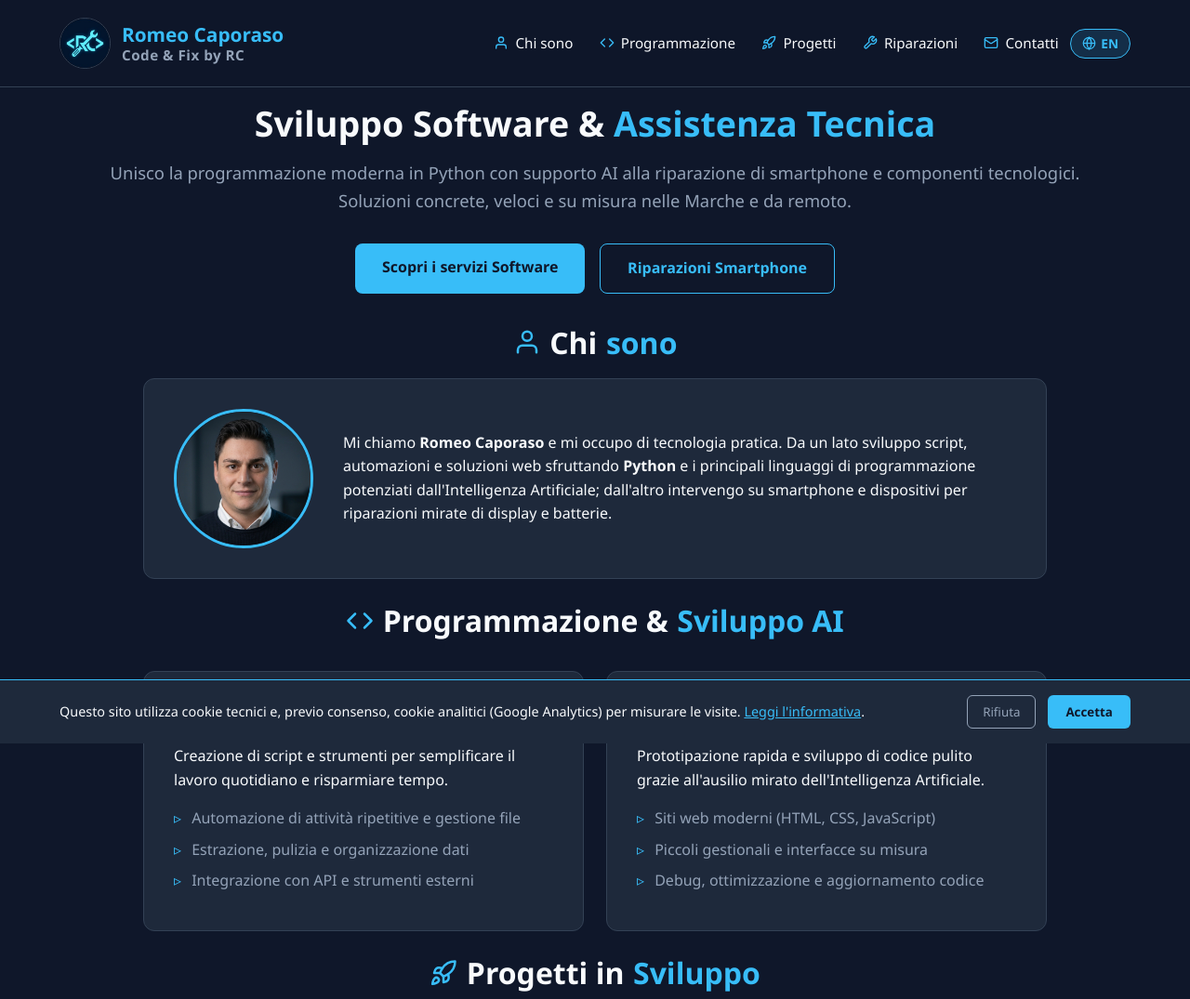
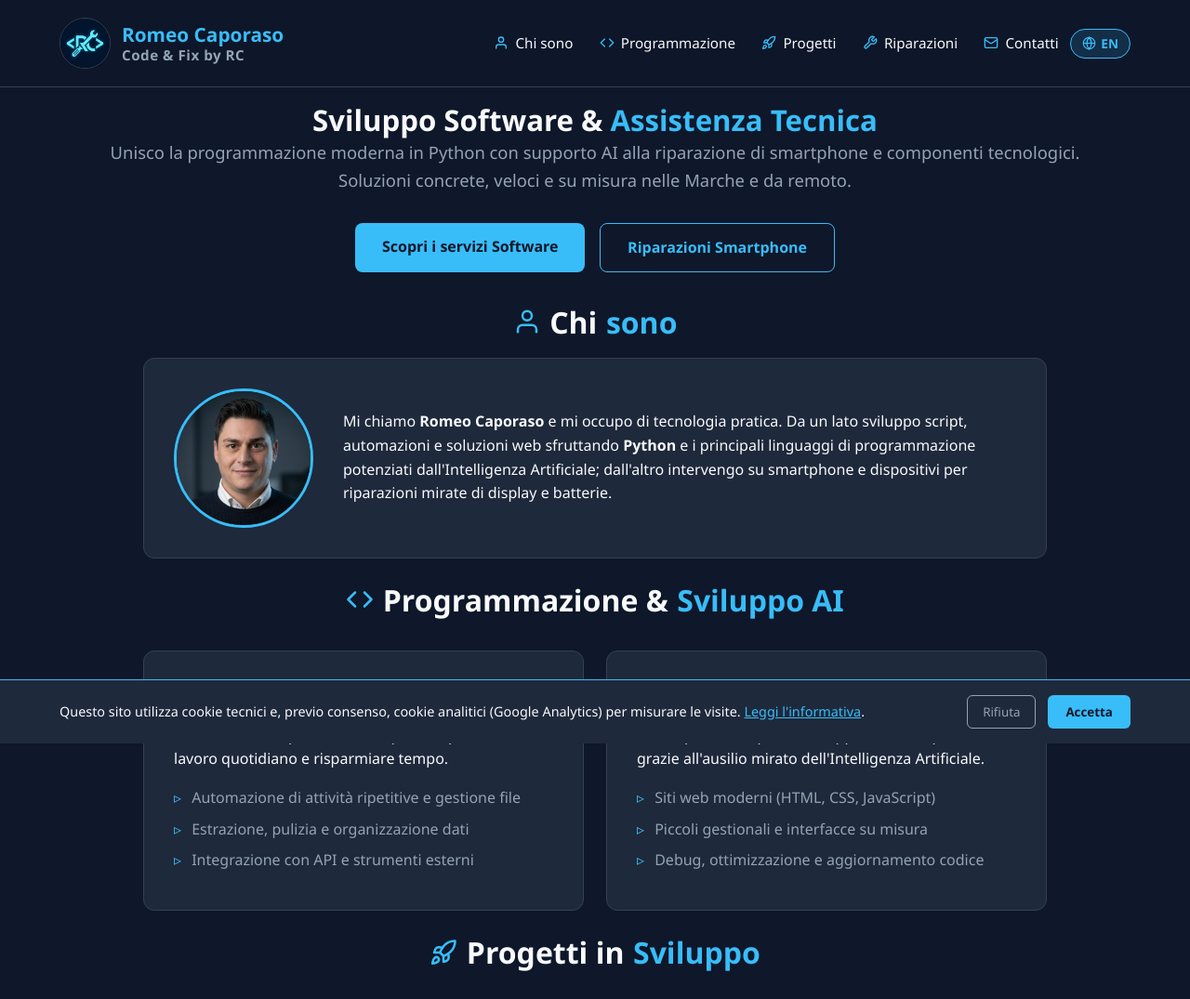
Before and after one commit to romeocaporaso/romeocaporaso.github.io, a plain HTML site: page index.html in a window 1280 px wide. Shown: the top 1075 px of the page at 93% size. Drawn offline with Linux system fonts and the light colour scheme.

Commit message:
Update index.html

```diff
--- a/index.html
+++ b/index.html
@@ -56,7 +56,12 @@
         nav a:hover { color: var(--accent); }
 
         .hero { padding: 1rem 3% 0.5rem; text-align: center; max-width: 1200px; margin: 0 auto; }
-        .hero h1 { font-size: 2.35rem; margin-bottom: 1rem; line-height: 1.2; white-space: nowrap; }
+        .hero h1 {
+            white-space: normal;
+            font-size: 1.95rem;
+            line-height: 1.25;
+          }
+
 
         .hero h1 span { color: var(--accent); }
         .hero p { font-size: 1.15rem; color: var(--text-muted); margin-bottom: 2rem; }
```
